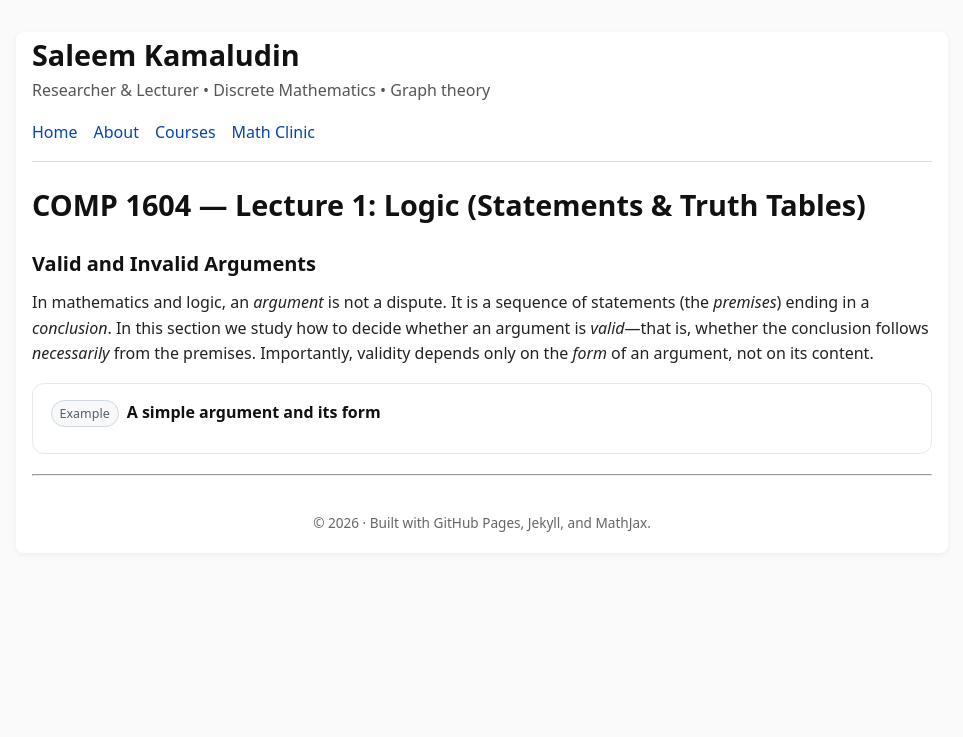
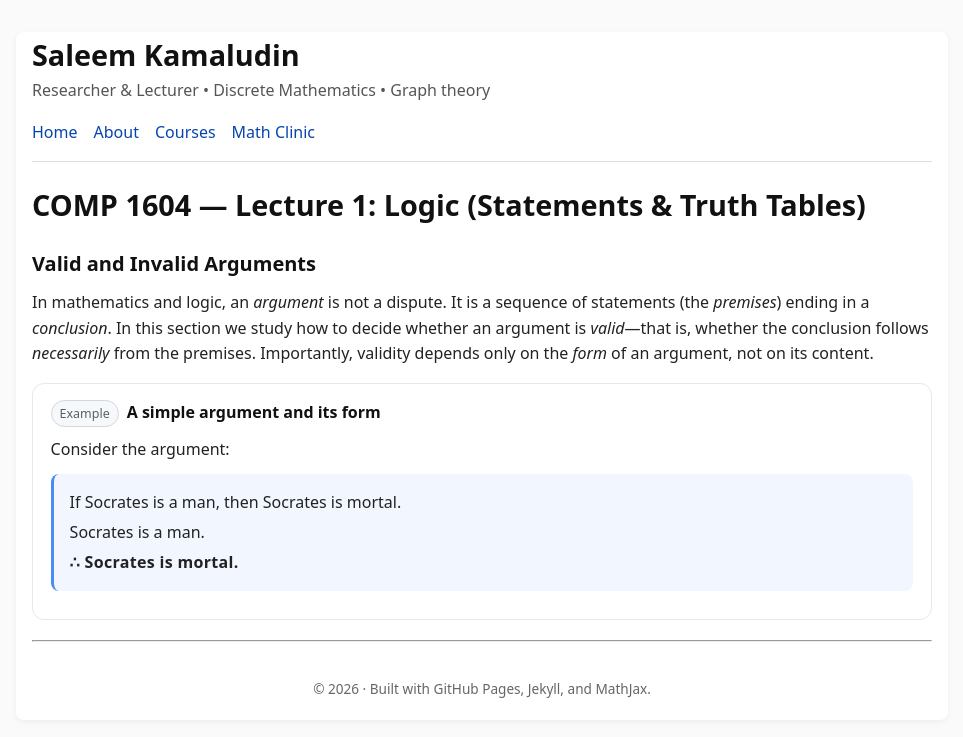
Before and after one commit to SaleemKamaludin/SaleemKamaludin.github.io, a Jekyll site: the page built from courses/comp1604/lecture-notes/lecture-01/index.md, in a window 1280 px wide. Shown: the top 737 px of the page, without its empty margins (158-1121 px from the left). Built offline with Jekyll 4.4.1, drawn with Linux system fonts in a browser that asks for light colours.

Commit message:
Update index.md

```diff
--- a/courses/comp1604/lecture-notes/lecture-01/index.md
+++ b/courses/comp1604/lecture-notes/lecture-01/index.md
@@ -102,3 +102,15 @@ permalink: /courses/comp1604/lecture-notes/lecture-01/
       <span class="example-tag">Example</span>
       <h4 class="example-title">A simple argument and its form</h4>
     </div>
+
+
+
+
+
+ <p style="margin:.25rem 0 .5rem;">Consider the argument:</p>
+
+    <div class="argument" aria-label="Argument">
+      <div class="line">If Socrates is a man, then Socrates is mortal.</div>
+      <div class="line">Socrates is a man.</div>
+      <div class="line therefore">∴ Socrates is mortal.</div>
+    </div>
```
